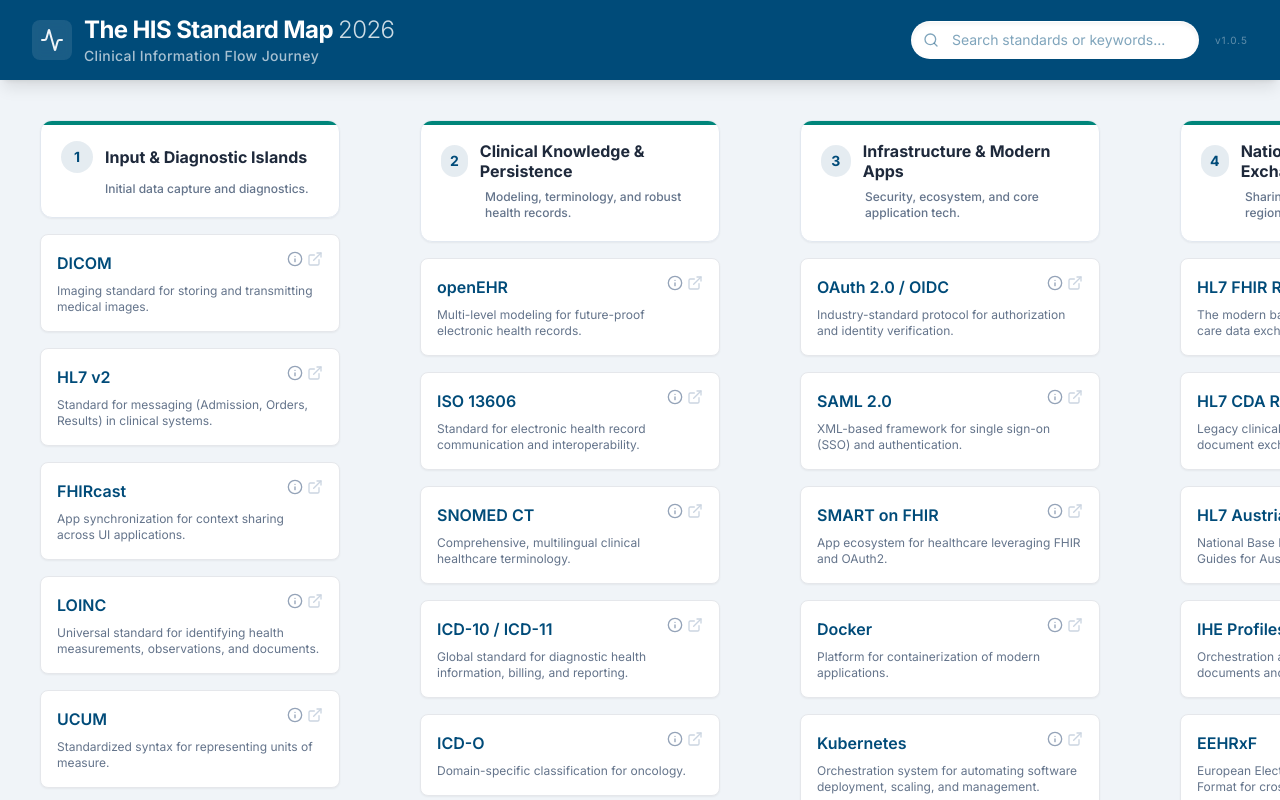
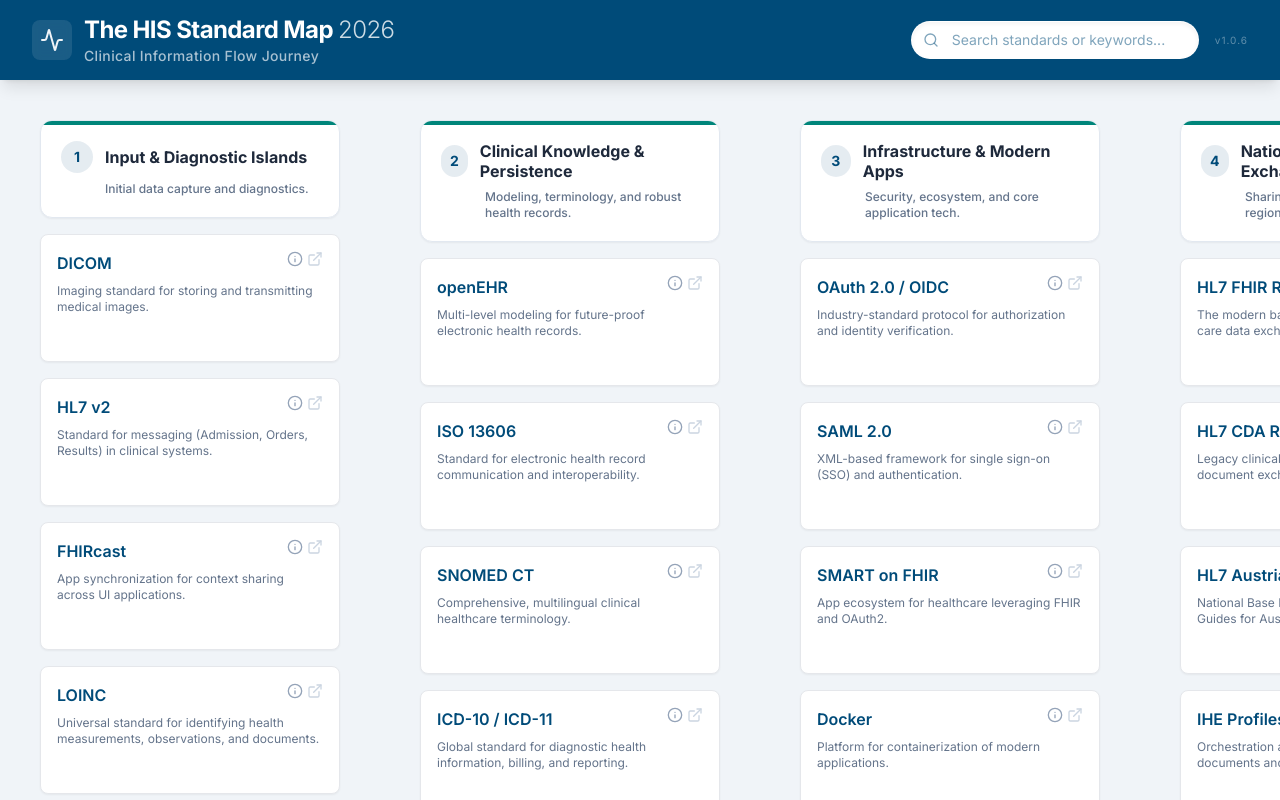
Before and after one commit to koenjo741/HIS, a React (Vite) app: page / in a window 1280 px wide. Built offline with nearby package versions, Linux system fonts and the light colour scheme.

Commit message:
style(card): apply uniform fixed height to all standard cards

```diff
--- a/package.json
+++ b/package.json
@@ -1,7 +1,7 @@
 {
   "name": "his-standard-map",
   "private": true,
-  "version": "1.0.5",
+  "version": "1.0.6",
   "type": "module",
   "scripts": {
     "dev": "vite",
--- a/src/components/StandardCard.jsx
+++ b/src/components/StandardCard.jsx
@@ -22,7 +22,7 @@ const StandardCard = ({ standard, searchQuery }) => {
       target="_blank"
       rel="noopener noreferrer"
       className={cn(
-        "group relative block rounded-lg border p-4 transition-all duration-300 transform",
+        "group relative flex flex-col h-32 rounded-lg border p-4 transition-all duration-300 transform",
         "bg-white shadow-sm hover:-translate-y-1 hover:shadow-md hover:border-muw-accent",
         matchesSearch ? "opacity-100" : "opacity-30 scale-95 grayscale"
       )}
```
